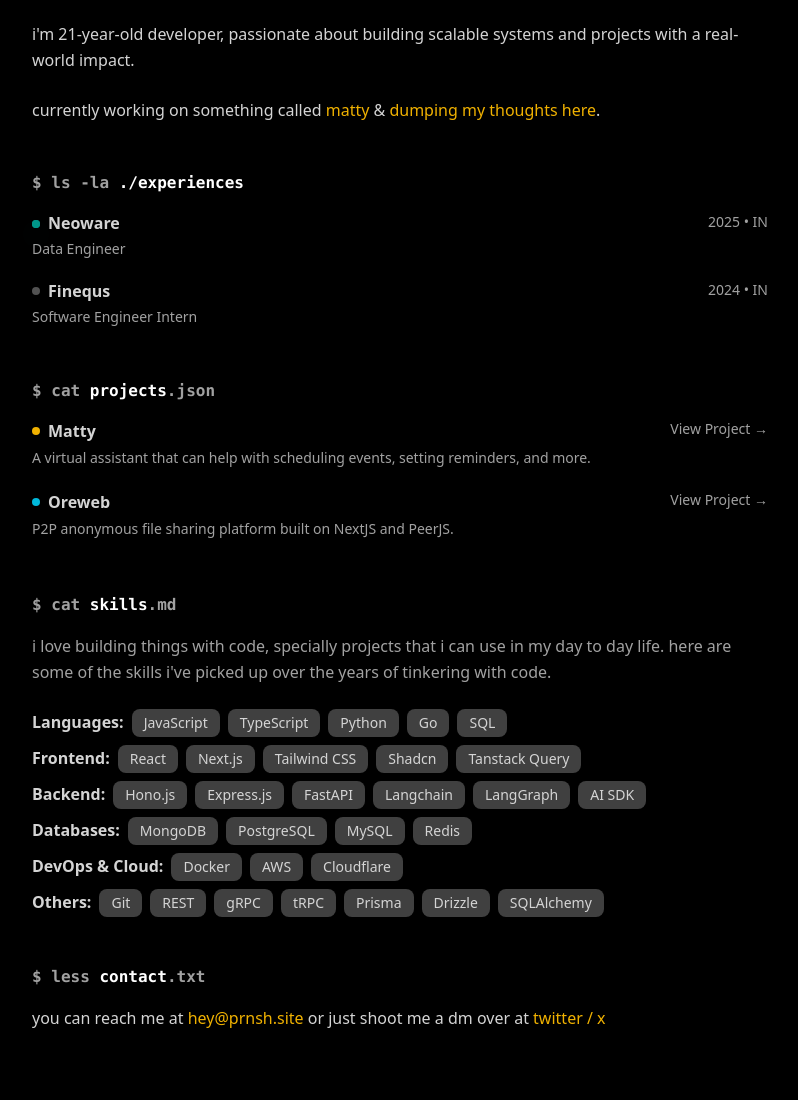
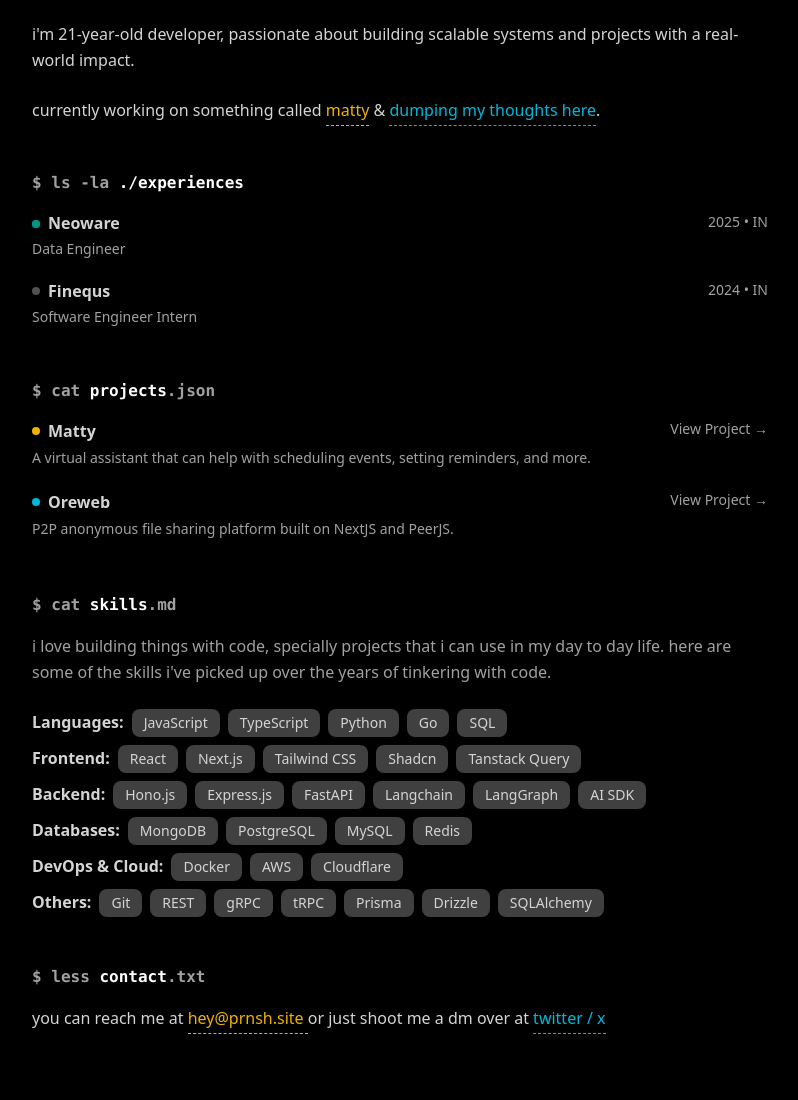
Before and after one commit to pranshuj73/web, an Astro site: page / in a window 1280 px wide. Shown: the part 171-1271 px from the top of the page, without its empty margins (240-1038 px from the left). Built offline with nearby package versions, Linux system fonts and the light colour scheme; Astro itself is replaced by a stand-in of ours.

Commit message:
refactor: enhance color handling in About and Projects sections, update link styles in Contact, and improve global CSS for better visual consistency

```diff
--- a/src/components/landing/About.astro
+++ b/src/components/landing/About.astro
@@ -1,4 +1,5 @@
 ---
+import { getTextColorFromHash } from '@/utils/colorHash';
 import projectsData from '../../data/projects.json';
 
 const name = "Pranshu Jha";
@@ -7,6 +8,7 @@
 const about = `i'm ${age}-year-old developer, passionate about building scalable systems and projects with a real-world impact.`;
 
 const latestProject = projectsData.projects[0];
+const projectColorClass = getTextColorFromHash(latestProject.name, true);
 ---
 
 <section class="space-y-6">
@@ -27,12 +29,12 @@
       href={latestProject.url}
       target="_blank"
       rel="noopener noreferrer"
-      class="lowercase text-yellow-500 hover:text-yellow-600"
+      class={`lowercase ${projectColorClass} highlight`}
     >{latestProject.name}</a>
     &
     <a
       href="/blog"
-      class="lowercase text-yellow-500 hover:text-yellow-600"
+      class="lowercase text-cyan-500 hover:text-cyan-600 highlight"
     >dumping my thoughts here</a>.
   </p>
 </section>
--- a/src/components/landing/Contact.astro
+++ b/src/components/landing/Contact.astro
@@ -10,7 +10,14 @@
 <section class="space-y-4">
   <SectionHeading command="less" heading="contact" extension="txt" />
   <p>
-    you can reach me at <a href={`mailto:${contactInfo.email}`} class="text-yellow-500 hover:text-yellow-600">{contactInfo.email}</a> or just shoot me a dm over at <a href={`https://x.com/prnshtwt`} target="_blank" rel="noopener noreferrer" class="text-yellow-500 hover:text-yellow-600">twitter / x</a>
+    you can reach me at
+    <a href={`mailto:${contactInfo.email}`} class="text-yellow-500 hover:text-yellow-600 highlight">
+      {contactInfo.email}
+    </a>
+    or just shoot me a dm over at
+    <a href={`https://x.com/prnshtwt`} target="_blank" rel="noopener noreferrer" class="text-cyan-500 hover:text-cyan-600 highlight">
+      twitter / x
+    </a>
   </p>
 
 </section>
--- a/src/components/landing/Projects.astro
+++ b/src/components/landing/Projects.astro
@@ -1,7 +1,7 @@
 ---
 import projectsData from '../../data/projects.json';
 import SectionHeading from '../ui/SectionHeading.astro';
-import { getColorFromHash } from '../../utils/colorHash';
+import { getBackgroundColorFromHash } from '../../utils/colorHash';
 const projects = projectsData.projects;
 ---
 
@@ -13,7 +13,7 @@
       <div class="flex flex-wrap items-start justify-between space-y-1">
         <div class="flex flex-col space-y-1">
           <div class="font-semibold flex items-center space-x-2">
-            <div class={`w-2 h-2 ${getColorFromHash(project.name)} rounded-full`}></div>
+            <div class={`w-2 h-2 ${getBackgroundColorFromHash(project.name)} rounded-full`}></div>
             <span class="font-semibold">{project.name}</span>
           </div>
           <p class="text-neutral-400 text-sm">{project.description}</p>
--- a/src/layouts/BlogPost.astro
+++ b/src/layouts/BlogPost.astro
@@ -17,17 +17,19 @@
 ---
 
 <Layout class="pt-24 pb-18">
-  <article class="space-y-6">
   <!-- Terminal Header -->
-    <div class="space-y-4 font-mono">
-      <div class="flex items-center justify-between pb-4">
+  <div class="flex items-center justify-between pb-4 font-mono">
     <SectionHeading command="cat" heading={slug} extension="md" />
-        <a href="/blog/" class="text-neutral-400 hover:text-blue-400 transition-colors text-sm flex items-center space-x-1">
+    <a
+      href="/blog/"
+      class="text-neutral-400 hover:text-blue-400 transition-colors text-sm flex items-center space-x-1"
+    >
       <LeftArrowIcon class="size-4" />
       <span>cd ..</span>
     </a>
   </div>
 
+  <article class="space-y-6">
     <!-- Hero Image -->
     {
       heroImage && (
@@ -41,14 +43,13 @@
       )
     }
 
-      <div class="space-y-4 pt-2">
+    <div class="space-y-4 pt-2 font-mono">
       <h1 class="text-xl font-bold">{title}</h1>
       {
         description && (
           <p class="text-neutral-400 text-sm -mt-2">{description}</p>
         )
       }
-      </div>
     </div>
 
     <!-- Article Content -->
--- a/src/styles/global.css
+++ b/src/styles/global.css
@@ -36,6 +36,14 @@
   article hr {
     @apply border-neutral-600 border-dashed;
   }
+
+  article a {
+    @apply text-cyan-500 hover:text-cyan-600 border-b pb-1 border-current border-dashed;
+  }
+
+  .highlight {
+    @apply border-b pb-1 border-current border-dashed;
+  }
 }
 
 @layer components {
--- a/src/utils/colorHash.ts
+++ b/src/utils/colorHash.ts
@@ -1,9 +1,57 @@
+export const getHash = (input: string): number => {
+  let hash = 0;
+  for (let i = 0; i < input.length; i++) {
+    const char = input.charCodeAt(i);
+    hash = ((hash << 5) - hash) + char;
+    hash = hash & hash; // Convert to 32-bit integer
+  }
+  return hash;
+}
+
+
+export const getTextColorFromHash = (input: string, hover: boolean = false): string => {
+  const colors = [
+    'text-violet-500',
+    'text-lime-500',
+    'text-cyan-500',
+    'text-amber-500',
+    'text-indigo-500',
+    'text-emerald-500',
+    'text-fuchsia-500',
+    'text-sky-500',
+    'text-yellow-500',
+    'text-purple-500',
+    'text-orange-500',
+    'text-green-500',
+    'text-blue-500',
+  ];
+
+  const hoverColors =[
+    'hover:text-violet-600',
+    'hover:text-lime-600',
+    'hover:text-cyan-600',
+    'hover:text-amber-600',
+    'hover:text-indigo-600',
+    'hover:text-emerald-600',
+    'hover:text-fuchsia-600',
+    'hover:text-sky-600',
+    'hover:text-yellow-600',
+    'hover:text-purple-600',
+    'hover:text-orange-600',
+    'hover:text-green-600',
+    'hover:text-blue-600',
+  ];
+
+  const index = Math.abs(getHash(input)) % colors.length;
+  return hover ? `${colors[index]} ${hoverColors[index]}` : colors[index];
+}
+
 /**
  * Generates a complete Tailwind CSS class based on the input string using a simple hash function
  * @param input - The string to generate a color for
  * @returns A complete Tailwind CSS class (e.g., 'bg-violet-500', 'bg-blue-500')
  */
-export function getColorFromHash(input: string): string {
+export function getBackgroundColorFromHash(input: string): string {
   // Define available colors
   const colors = [
     'bg-violet-500',
@@ -22,14 +70,8 @@
   ];
 
   // Simple hash function based on string length and character codes
-  let hash = 0;
-  for (let i = 0; i < input.length; i++) {
-    const char = input.charCodeAt(i);
-    hash = ((hash << 5) - hash) + char;
-    hash = hash & hash; // Convert to 32-bit integer
-  }
 
   // Use absolute value and modulo to get index
-  const index = Math.abs(hash) % colors.length;
+  const index = Math.abs(getHash(input)) % colors.length;
   return colors[index];
 }
```
Lines whose indentation alone changed are shown as unchanged.
